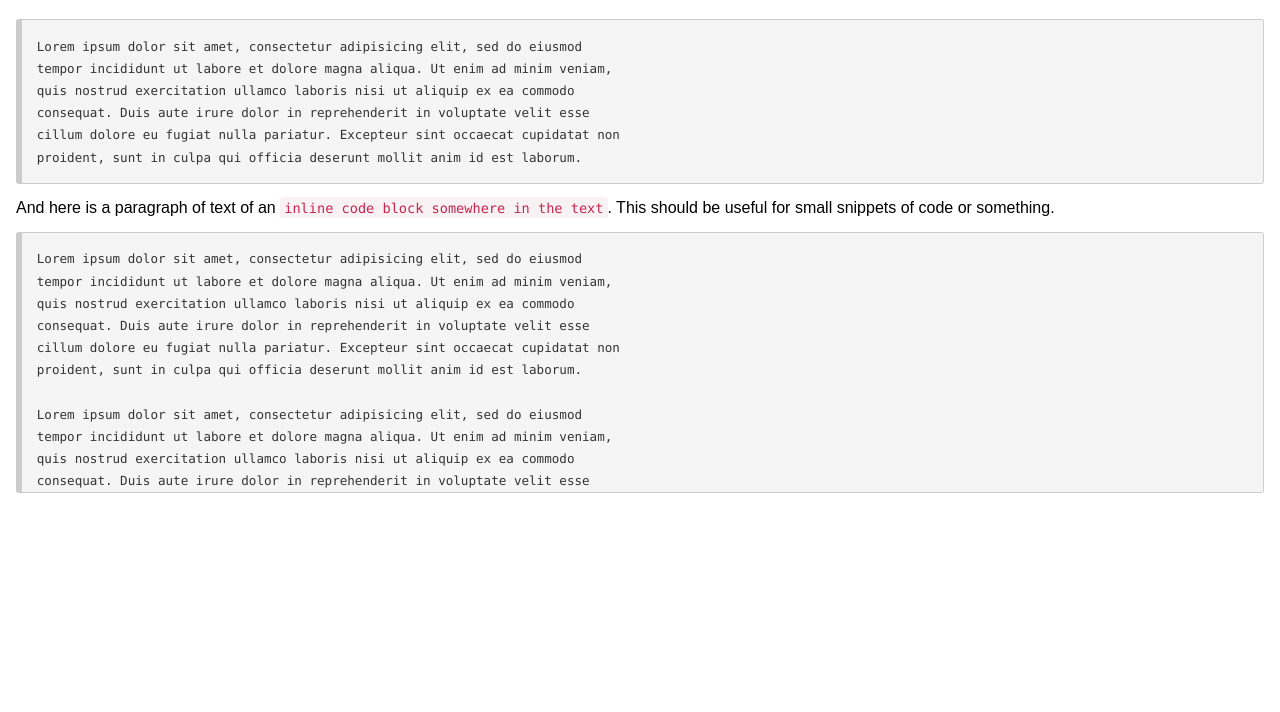
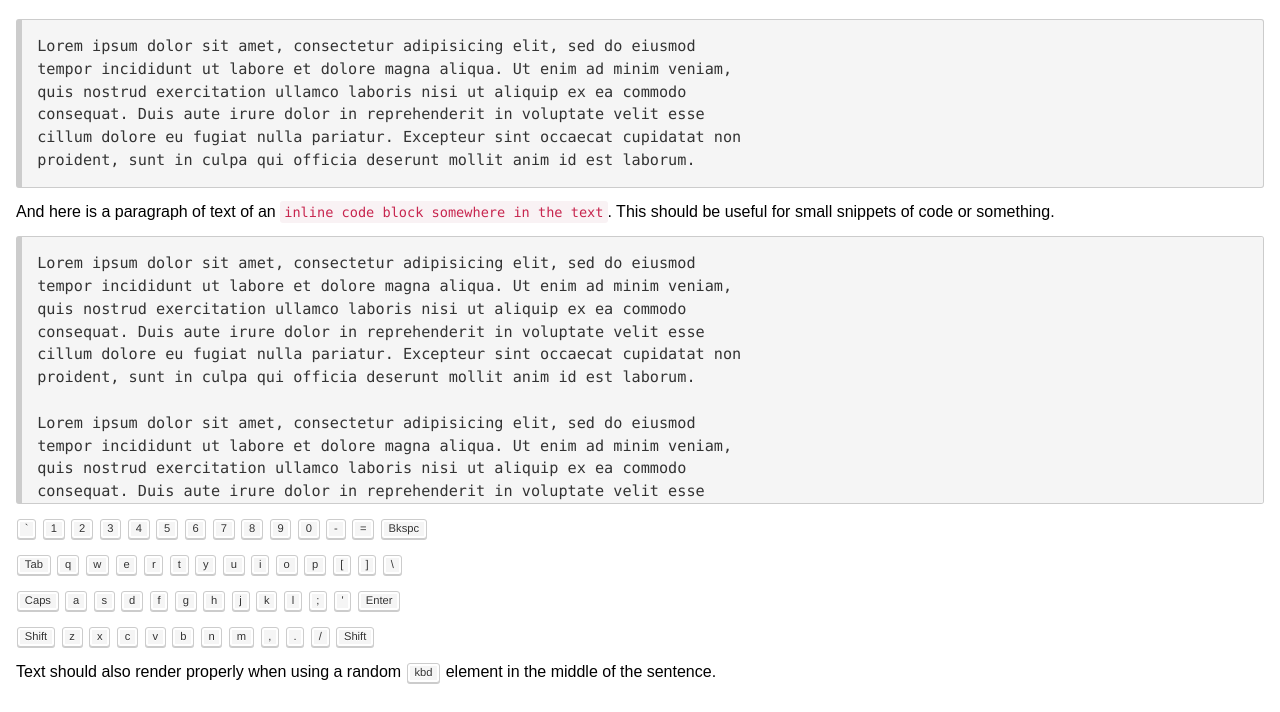
Before and after one commit to blakeembrey/hydra-code, a website: page index.html in a window 1280 px wide. Shown: the part 88-800 px from the top of the page. Drawn offline with Linux system fonts and the light colour scheme.

Commit message:
Variablize more things and add kbd styles.

```diff
--- a/code-block.css
+++ b/code-block.css
@@ -1,12 +1,18 @@
+kbd,
+pre,
 code,
-pre {
+samp {
+  font-family: Monaco, Menlo, Consolas, "Courier New", monospace;
+  font-size: 1em;
+}
+pre,
+code {
   color: #333;
   padding: 0 0.2em 0.15em;
   overflow: auto;
-  font-size: 14.8px;
-  font-size: 0.925rem;
-  font-family: Monaco, Menlo, Consolas, "Courier New", monospace;
+  font-size: 95%;
   line-height: 1.5;
+  white-space: pre;
   border-radius: 3px;
 }
 code {
@@ -20,7 +26,6 @@ pre {
   padding: 1em;
   display: block;
   line-height: 1.5;
-  white-space: pre;
   border: 1px solid #ccc;
   border-left-width: 6px;
   background: #f5f5f5;
@@ -29,10 +34,25 @@ pre code {
   color: inherit;
   border: 0;
   padding: 0;
+  font-size: 100%;
   background: none;
-  white-space: pre;
 }
 .pre-scrollable {
   max-height: 15.5em;
   overflow-y: scroll;
 }
+kbd {
+  display: inline-block;
+  margin: 0 0.1em;
+  padding: 0.1em 0.6em;
+  color: #333;
+  font-size: 0.7em;
+  line-height: 1.4;
+  font-family: "Helvetica Neue", Helvetica, Arial, sans-serif;
+  vertical-align: middle;
+  text-shadow: 0 1px 0 #fff;
+  border: 1px solid #ccc;
+  box-shadow: 0 1px 0 rgba(0,0,0,0.2), 0 0 0 2px #fff inset;
+  background: #f5f5f5;
+  border-radius: 3px;
+}
--- a/component.json
+++ b/component.json
@@ -1,6 +1,7 @@
 {
   "name": "code-block",
   "main": ["./code-block.css"],
+  "version": "0.0.3",
   "dependencies": {
     "stylus-type-utils": "latest"
   }
--- a/index.html
+++ b/index.html
@@ -37,5 +37,72 @@ consequat. Duis aute irure dolor in reprehenderit in voluptate velit esse
 cillum dolore eu fugiat nulla pariatur. Excepteur sint occaecat cupidatat non
 proident, sunt in culpa qui officia deserunt mollit anim id est laborum.</code></pre>
 
+    <p>
+      <kbd>`</kbd>
+      <kbd>1</kbd>
+      <kbd>2</kbd>
+      <kbd>3</kbd>
+      <kbd>4</kbd>
+      <kbd>5</kbd>
+      <kbd>6</kbd>
+      <kbd>7</kbd>
+      <kbd>8</kbd>
+      <kbd>9</kbd>
+      <kbd>0</kbd>
+      <kbd>-</kbd>
+      <kbd>=</kbd>
+      <kbd>Bkspc</kbd>
+    </p>
+
+    <p>
+      <kbd>Tab</kbd>
+      <kbd>q</kbd>
+      <kbd>w</kbd>
+      <kbd>e</kbd>
+      <kbd>r</kbd>
+      <kbd>t</kbd>
+      <kbd>y</kbd>
+      <kbd>u</kbd>
+      <kbd>i</kbd>
+      <kbd>o</kbd>
+      <kbd>p</kbd>
+      <kbd>[</kbd>
+      <kbd>]</kbd>
+      <kbd>\</kbd>
+    </p>
+
+    <p>
+      <kbd>Caps</kbd>
+      <kbd>a</kbd>
+      <kbd>s</kbd>
+      <kbd>d</kbd>
+      <kbd>f</kbd>
+      <kbd>g</kbd>
+      <kbd>h</kbd>
+      <kbd>j</kbd>
+      <kbd>k</kbd>
+      <kbd>l</kbd>
+      <kbd>;</kbd>
+      <kbd>'</kbd>
+      <kbd>Enter</kbd>
+    </p>
+
+    <p>
+      <kbd>Shift</kbd>
+      <kbd>z</kbd>
+      <kbd>x</kbd>
+      <kbd>c</kbd>
+      <kbd>v</kbd>
+      <kbd>b</kbd>
+      <kbd>n</kbd>
+      <kbd>m</kbd>
+      <kbd>,</kbd>
+      <kbd>.</kbd>
+      <kbd>/</kbd>
+      <kbd>Shift</kbd>
+    </p>
+
+    <p>Text should also render properly when using a random <kbd>kbd</kbd> element in the middle of the sentence.</p>
+
   </body>
 </html>
--- a/lib/code-block/core.styl
+++ b/lib/code-block/core.styl
@@ -2,6 +2,12 @@
 
 // Code (inline and blocK)
 // --------------------------------------------------
+kbd,
+pre,
+code,
+samp
+  font-family: code-block-font-family
+  font-size: 1em
 
 pre,
 code
@@ -9,22 +15,21 @@ code
   padding: 0 0.2em 0.15em
   overflow: auto
   font-size: code-block-font-size
-  font-family: code-block-font-family
   line-height: code-block-line-height
-  border-radius: base-border-radius
+  white-space: pre
+  border-radius: code-block-border-radius
 
 code
-  color: #c7254e
+  color: code-block-code-color
   font-size: 85%
   padding: 0.2em 0.3em
-  background-color: code-pre-background
+  background-color: code-block-code-background
 
 pre
   margin: 0 0 em(code-block-line-height / 2)
   padding: 1em
   display: block
   line-height: code-block-line-height
-  white-space: pre
   border: 1px solid code-block-border
   border-left-width: 6px
   background: code-block-background
@@ -34,9 +39,23 @@ pre
     padding: 0
     font-size: 100% // Child of pre should be full size again
     background: none
-    white-space: pre
 
 // Enable scrollable blocks of code
 .pre-scrollable
   max-height: code-block-scrobbable-height
   overflow-y: scroll
+
+kbd
+  display: inline-block
+  margin: 0 0.1em
+  padding: 0.1em 0.6em
+  color: code-block-kbd-color
+  font-size: 0.7em
+  line-height: 1.4
+  font-family: code-block-kbd-font-family
+  vertical-align: middle
+  text-shadow: 0 1px 0 #fff
+  border: 1px solid code-block-kbd-border
+  box-shadow: 0 1px 0 rgba(0,0,0,0.2), 0 0 0 2px #fff inset
+  background: code-block-kbd-background
+  border-radius: code-block-border-radius
--- a/package.json
+++ b/package.json
@@ -1,6 +1,6 @@
 {
   "name": "code-block",
-  "version": "0.0.2",
+  "version": "0.0.3",
   "description": "Simple CSS reset for code blocks",
   "main": "lib/code-block.js",
   "scripts": {
```
Also changed, not shown: Gruntfile.js (+9 -0 lines), lib/code-block/config.styl (+13 -1 lines), Readme.md.
